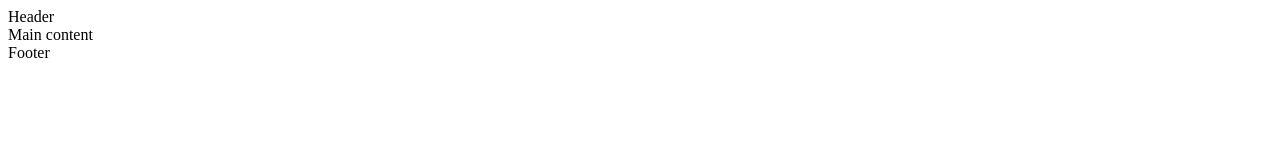
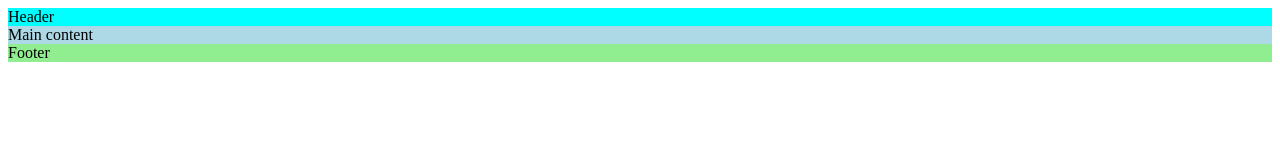
Before and after one commit to Amin7896-123/love-running, a plain HTML site: page index.html in a window 1280 px wide. Drawn offline with Linux system fonts and the light colour scheme.

Commit message:
added main contetn into css file

```diff
--- /dev/null
+++ b/assets/css/style.css
@@ -0,0 +1,14 @@
+
+
+/*Header*/
+header{
+    background-color: aqua;
+}
+/*Main*/
+main{
+    background-color: lightblue;
+}
+/*Footer*/
+footer{
+    background-color: lightgreen;
+}
--- a/index.html
+++ b/index.html
@@ -12,6 +12,8 @@
     <link rel="apple-touch-icon" sizes="180x180" href="assets/favicon/apple-touch-icon.png">
     <link rel="icon" type="image/png" sizes="32x32" href="assets/favicon/favicon-32x32.png">
     <link rel="icon" type="image/png" sizes="16x16" href="assets/favicon/favicon-16x16.png">
+    <!--Stylesheet-->
+    <link rel="stylesheet" href="assets/css/style.css">
 </head>
 <body>
     <!--Header-->
```
